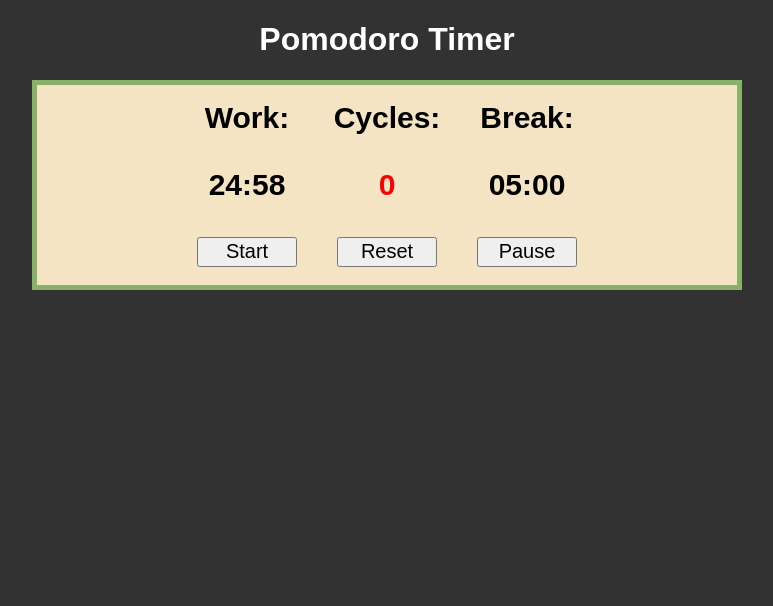
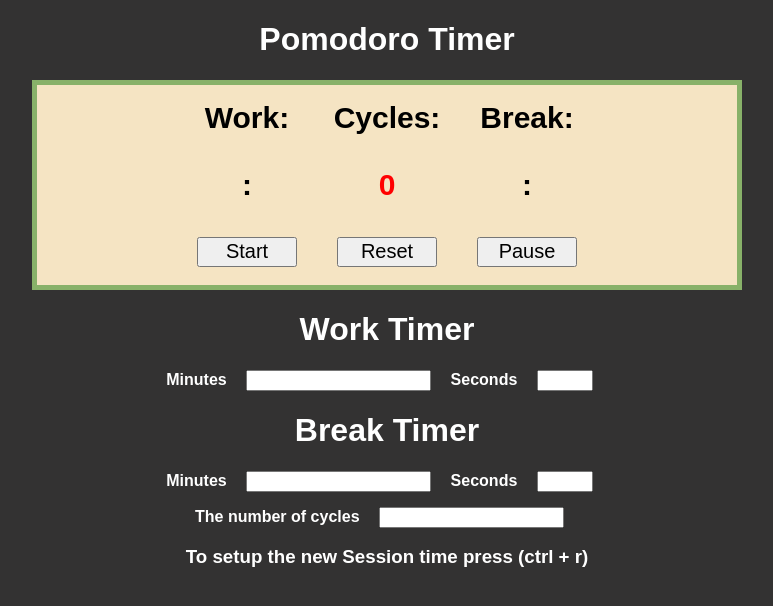
Before and after one commit to AaronCIssello/Pomodoro-Timer, a plain HTML site: page index.html in a window 1280 px wide. Both pictures are taken after a click on the button "Start". Shown: the whole page, without its empty margins (253-1026 px from the left). Drawn offline with Linux system fonts and the light colour scheme.

Commit message:
Implemented the features that allows the user to select a custom timer and break-timer. New Bugs

```diff
--- a/index.html
+++ b/index.html
@@ -5,11 +5,11 @@
     <meta name="viewport" content="width=device-width, initial-scale=1.0">
     <meta http-equiv="X-UA-Compatible" content="ie=edge">
     <link rel="stylesheet" href="style.css">
-    <script defer src="script.js"></script>
     <title>Pomodoro Timer</title>
 </head>
 <body>
     <h1>Pomodoro Timer</h1>
+
     <div id="container">
         <p id="work" class="label">Work:</p><p id="break" class="label">Break:</p><p id="cycles" class="label">Cycles:</p>
         <!--Work Timer-->
@@ -28,5 +28,24 @@
         <button id="stop" class="btn">Pause</button>
         <button id="reset" class="btn">Reset</button>
     </div>
+    <h1>Work Timer</h1>
+    <form id="work">
+      <label id="label" for="minute">Minutes</label>
+      <input type="number" name="minute" id="input_work_minutes" min="0">
+      <label for="seconds">Seconds</label>
+      <input type="number" name="seconds" id="input_work_seconds" min="0" max="59">
+    </form>
+    <h1>Break Timer</h1>
+    <form id="break">
+      <label id="label" for="minute">Minutes</label>
+      <input type="number" name="minute" id="input_break_minutes" min="0">
+      <label for="seconds">Seconds</label>
+      <input type="number" name="seconds" id="input_break_seconds" min="0" max="59">
+      <br>
+      <label for="cycle_number">The number of cycles  </label>
+      <input type="number" id="cycle_number" min="0">
+      <h3>To setup the new Session time press (ctrl + r)</h3>
+    </form>
+    <script src="script.js"></script>
 </body>
 </html>
--- a/script.js
+++ b/script.js
@@ -9,9 +9,26 @@ var ws = document.getElementById('w_seconds');
 var bm = document.getElementById('b_minutes');
 var bs = document.getElementById('b_seconds');
 
+var cycleNumber = document.getElementById("cycle_number").value;
+
+
+
+var inputWorkMinute = document.getElementById("input_work_minutes").value;
+var inputWorkSeconds = document.getElementById("input_work_seconds").value;
+var inputBreakMinute = document.getElementById("input_break_minutes").value;
+var inputBreakSeconds = document.getElementById("input_break_seconds").value;
+
+var submitTime = document.getElementById("submit_times");
+
+document.getElementById('w_minutes').innerText = inputWorkMinute;
+document.getElementById('w_seconds').innerText = inputWorkSeconds;
+document.getElementById('b_minutes').innerText = inputBreakMinute;
+document.getElementById('b_seconds').innerText = inputBreakSeconds;
+
+console.log(cycleNumber)
+
 //store a reference to a timer variable
 var startTimer;
-start=
 start.addEventListener('click', function(){
     if(startTimer === undefined){
         startTimer = setInterval(timer, 1000)
@@ -21,18 +38,13 @@ start.addEventListener('click', function(){
 })
 
 reset.addEventListener('click', function(){
-    wm.innerText = 25;
-    ws.innerText = "00";
+    wm.innerText = inputWorkMinute;
+    ws.innerText = inputWorkSeconds;
 
-    bm.innerText = 5;
-    bs.innerText = "00";
+    bm.innerText = inputBreakMinute;
+    bs.innerText = inputBreakSeconds;
 
     document.getElementById('counter').innerText = 0;
-    stopInterval()
-    startTimer = undefined;
-})
-
-stop.addEventListener('click', function(){
     stopInterval()
     startTimer = undefined;
 })
@@ -40,6 +52,7 @@ stop.addEventListener('click', function(){
 
 //Start Timer Function
 function timer(){
+  for (let i=0; i<cycleNumber; i++)
     //Work Timer Countdown
     if(ws.innerText != 0){
         ws.innerText--;
@@ -60,13 +73,14 @@ function timer(){
 
     //Increment Counter by one if one full cycle is completed
     if(wm.innerText == 0 && ws.innerText == 0 && bm.innerText == 0 && bs.innerText == 0){
-        wm.innerText = 25;
-        ws.innerText = "00";
+        wm.innerText = inputWorkMinute;
+        ws.innerText = inputWorkSeconds;
 
-        bm.innerText = 5;
-        bs.innerText = "00";
+        bm.innerText = inputBreakMinutes;
+        bs.innerText = inputBreakSeconds;
 
         document.getElementById('counter').innerText++;
+
     }
 }
 
--- a/style.css
+++ b/style.css
@@ -91,3 +91,26 @@ p {
 #stop {
     grid-area: 3 / 4 / 3 / 4;
 }
+
+form{
+  text-align: center;
+  margin-top: 15px;
+}
+
+form label{
+  font-weight: bold;
+  font-family: Arial, Helvetica, sans-serif;
+  color: white;
+}
+
+form input{
+  margin: 0 15px 0 15px;
+}
+
+form h3{
+  color: white;
+}
+
+#cycle_number{
+  margin-top: 15px;
+}
```
